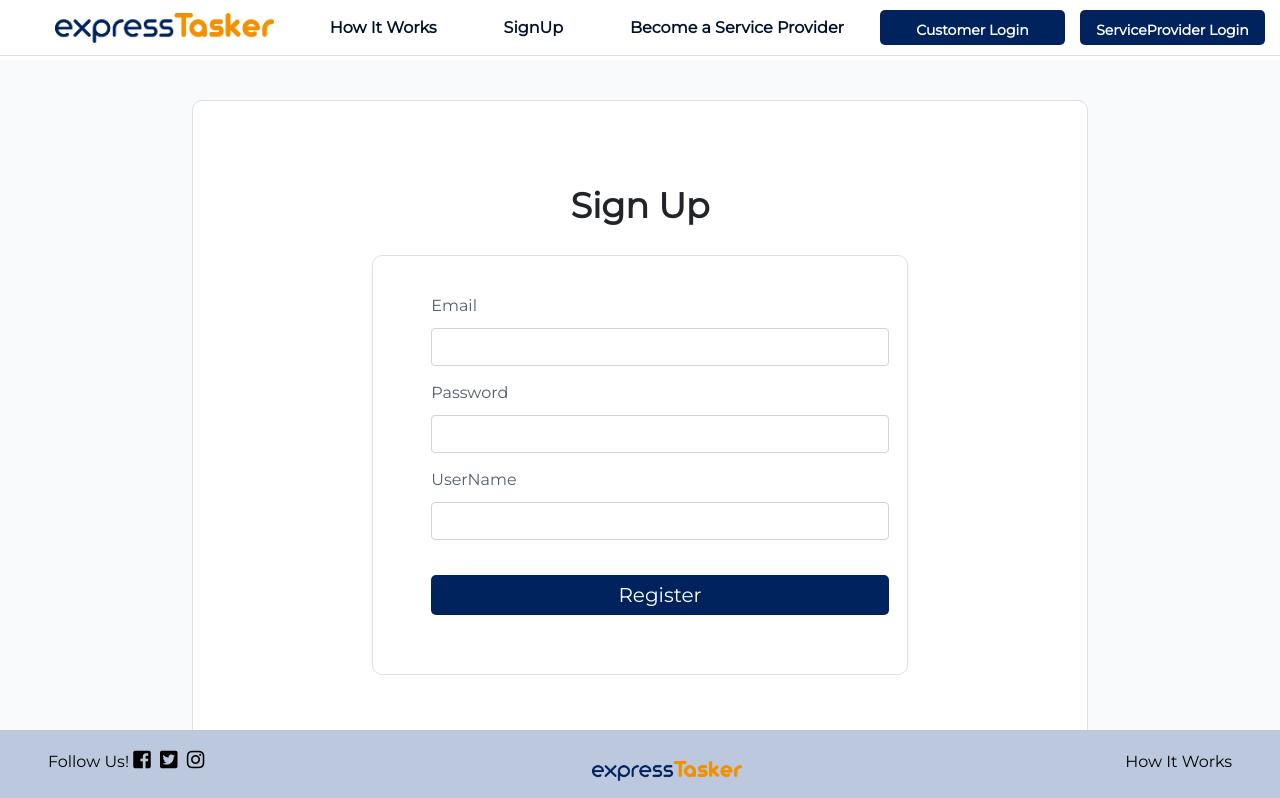
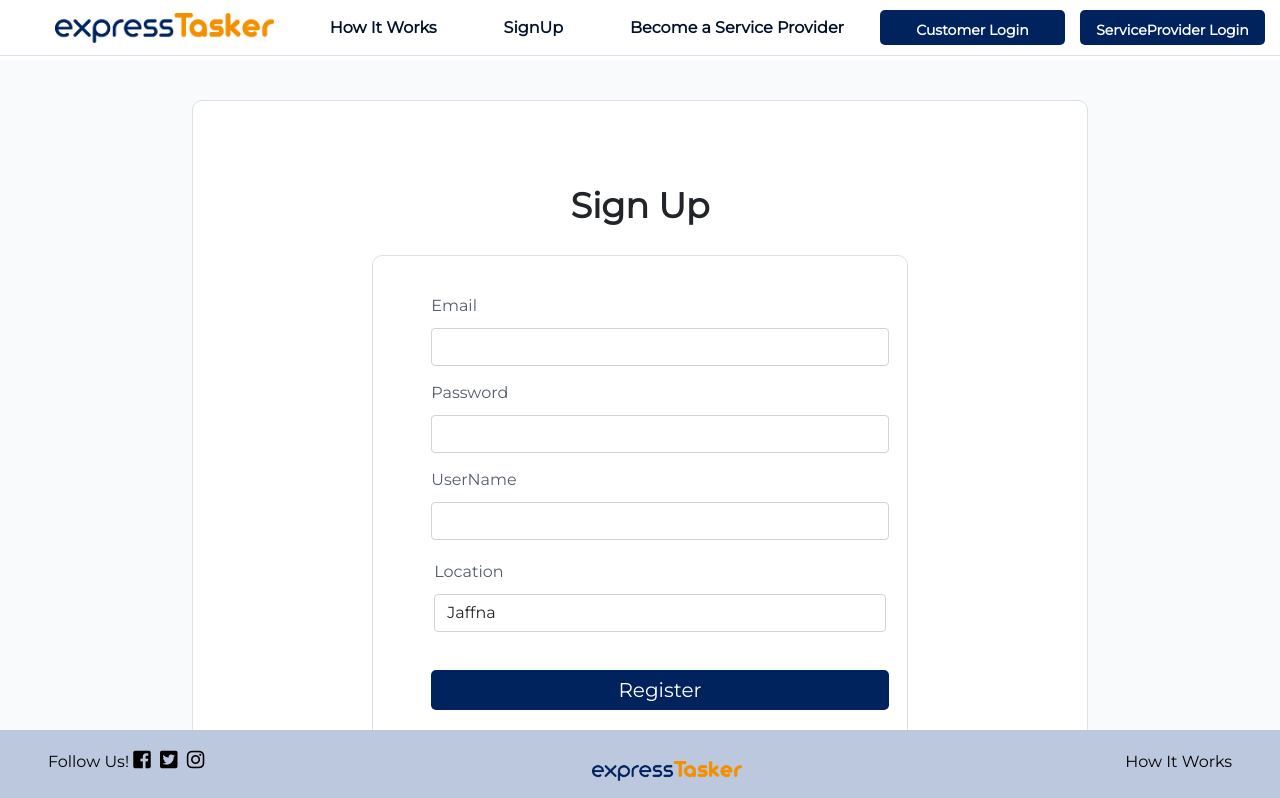
Before and after one commit to Hithru/ExpressTasker, a React (Create React App) app in the folder express-tasker/: page /customer-signup in a window 1280 px wide. Shown: the top 798 px of the page. Built offline with nearby package versions, Linux system fonts and the light colour scheme.

Commit message:
Location added for customer

```diff
--- a/express-tasker/src/component/CreateOrder/createOrder.jsx
+++ b/express-tasker/src/component/CreateOrder/createOrder.jsx
@@ -8,8 +8,8 @@ import "./createOrder.css";
 export default class CreateOrder extends Form {
   state = {
     data: {
-      serviceProvider_id: "61456374e6137e03ac29478b",
-      serviceProvider_name: "Shamila Nuwan",
+      serviceProvider_id: "",
+      serviceProvider_name: "",
       customer_name: "",
       customer_id: "",
       amount: "",
@@ -20,22 +20,39 @@ export default class CreateOrder extends Form {
   };
 
   schema = {
-    amount: Joi.number(),
-    startTime: Joi.date(),
+    serviceProvider_id: Joi.required(),
+    serviceProvider_name: Joi.required(),
+    customer_name: Joi.required(),
+    customer_id: Joi.required(),
+    status: Joi.required(),
+    amount: Joi.required().label("Amount"),
+    startTime: Joi.required().label("StartTime"),
   };
 
   async componentDidMount() {
     const customer = auth.getCurrentUser();
     const customer_id = customer._id;
     const customer_name = customer.username;
-    this.setState({ data: { customer_id, customer_name } });
+    const serviceProvider_name = "Shamila Nuwan";
+    const serviceProvider_id = "61456374e6137e03ac29478b";
+    const status = "Pending";
+
+    this.setState({
+      data: {
+        customer_id,
+        customer_name,
+        serviceProvider_name,
+        serviceProvider_id,
+        status,
+      },
+    });
   }
 
   doSubmit = async () => {
     try {
-      console.log("work");
+      console.log("work one");
       const response = await order.createOrder(this.state.data);
-      console.log("work");
+      console.log("work here");
       auth.loginWithJwt(response.headers["x-auth-token"]);
       window.location = "/customer-orders";
     } catch (ex) {
@@ -53,7 +70,7 @@ export default class CreateOrder extends Form {
         <div className="signup-window">
           <div className="signup-form">
             <h2>Order Request</h2>
-            <form onSubmit={this.handleSubmit} className="signup-form">
+            <form className="signup-form">
               <div className="email">
                 <label>Customer Name</label>
                 <input
@@ -70,6 +87,8 @@ export default class CreateOrder extends Form {
                   disabled
                 />
               </div>
+            </form>
+            <form onSubmit={this.handleSubmit} className="signup-form">
               {this.renderInput("amount", "Amount")}
               {this.renderInput("startTime", "StarTime", "datetime-local")}
               {this.renderButton("Create Request")}
--- a/express-tasker/src/component/CustomerSignup/customerSignup.js
+++ b/express-tasker/src/component/CustomerSignup/customerSignup.js
@@ -9,7 +9,16 @@ import "./customerSignup.css";
 
 export default class CustomerSignUp extends Form {
   state = {
-    data: { email: "", password: "", username: "" },
+    location: [
+      "Jaffna",
+      "Ampara",
+      "Puttalam",
+      "Colombo",
+      "Gampaha",
+      "Kaluthara",
+      "Kurunegala",
+    ],
+    data: { email: "", password: "", username: "", location: "" },
     errors: {},
   };
 
@@ -17,6 +26,7 @@ export default class CustomerSignUp extends Form {
     email: Joi.string().required().email().label("Email"),
     password: Joi.string().required().min(5).label("Password"),
     username: Joi.string().required().label("UserName"),
+    location: Joi.string().label("Location"),
   };
 
   doSubmit = async () => {
@@ -44,6 +54,8 @@ export default class CustomerSignUp extends Form {
               {this.renderInput("email", "Email")}
               {this.renderInput("password", "Password", "password")}
               {this.renderInput("username", "UserName")}
+
+              {this.renderSelect("location", "Location", this.state.location)}
               {this.renderButton("Register")}
             </form>
           </div>
--- a/express-tasker/src/component/common/form.jsx
+++ b/express-tasker/src/component/common/form.jsx
@@ -18,6 +18,7 @@ class Form extends Component {
 
     const errors = {};
     for (let item of error.details) errors[item.path[0]] = item.message;
+    console.log(errors);
     return errors;
   };
 
@@ -57,7 +58,6 @@ class Form extends Component {
       </button>
     );
   }
-
   renderSelect(name, label, options) {
     const { data, errors } = this.state;
 
@@ -72,7 +72,6 @@ class Form extends Component {
       />
     );
   }
-
   renderInput(name, label, type = "text") {
     const { data, errors } = this.state;
 
--- a/express-tasker/src/component/common/select.jsx
+++ b/express-tasker/src/component/common/select.jsx
@@ -2,13 +2,12 @@ import React from "react";
 
 const Select = ({ name, label, options, error, ...rest }) => {
   return (
-    <div className="form-group">
+    <div className="form-group email">
       <label htmlFor={name}>{label}</label>
       <select name={name} id={name} {...rest} className="form-control">
-        <option value="" />
         {options.map((option) => (
-          <option key={option._id} value={option._id}>
-            {option.name}
+          <option key={option} value={option}>
+            {option}
           </option>
         ))}
       </select>
--- a/express-tasker/src/services/customerService.js
+++ b/express-tasker/src/services/customerService.js
@@ -4,6 +4,7 @@ import { apiUrl } from "../config.json";
 const apiEndpoint = apiUrl + "/customer/signup";
 
 export function register(user) {
+  console.log(user);
   return http.post(apiEndpoint, {
     email: user.email,
     password: user.password,
--- a/express-tasker/src/services/orderService.js
+++ b/express-tasker/src/services/orderService.js
@@ -8,8 +8,13 @@ export function getCustomerOrders(customer_id) {
   return http.post(apiEndpoint, body);
 }
 
+const apiCreateEndpoint = apiUrl + "/order/createOrder";
 export function createOrder(order) {
-  return http.post(apiUrl + "order/createOrder", {
+  console.log(order.amount);
+  console.log("data came service");
+  console.log(order);
+
+  return http.post(apiCreateEndpoint, {
     serviceProvider_id: order.serviceProvider_id,
     serviceProvider_name: order.serviceProvider_name,
     customer_name: order.customer_name,
```
Also changed, not shown: 1 other file (tests, documents, lock files or other folders).
